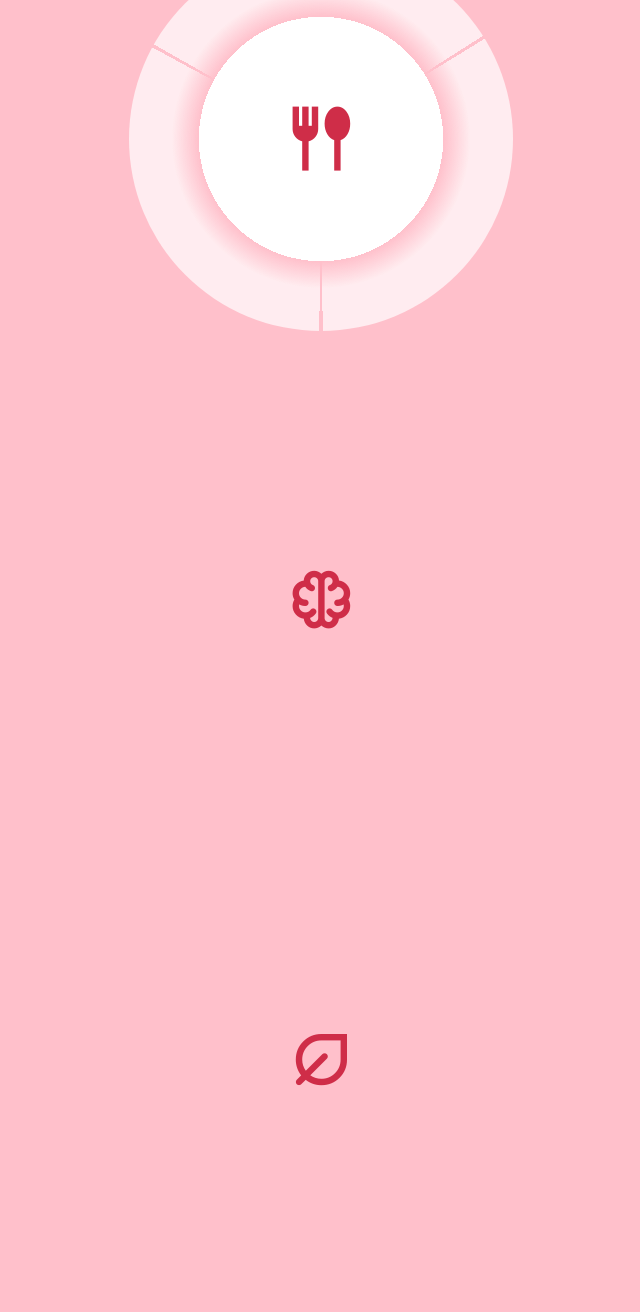
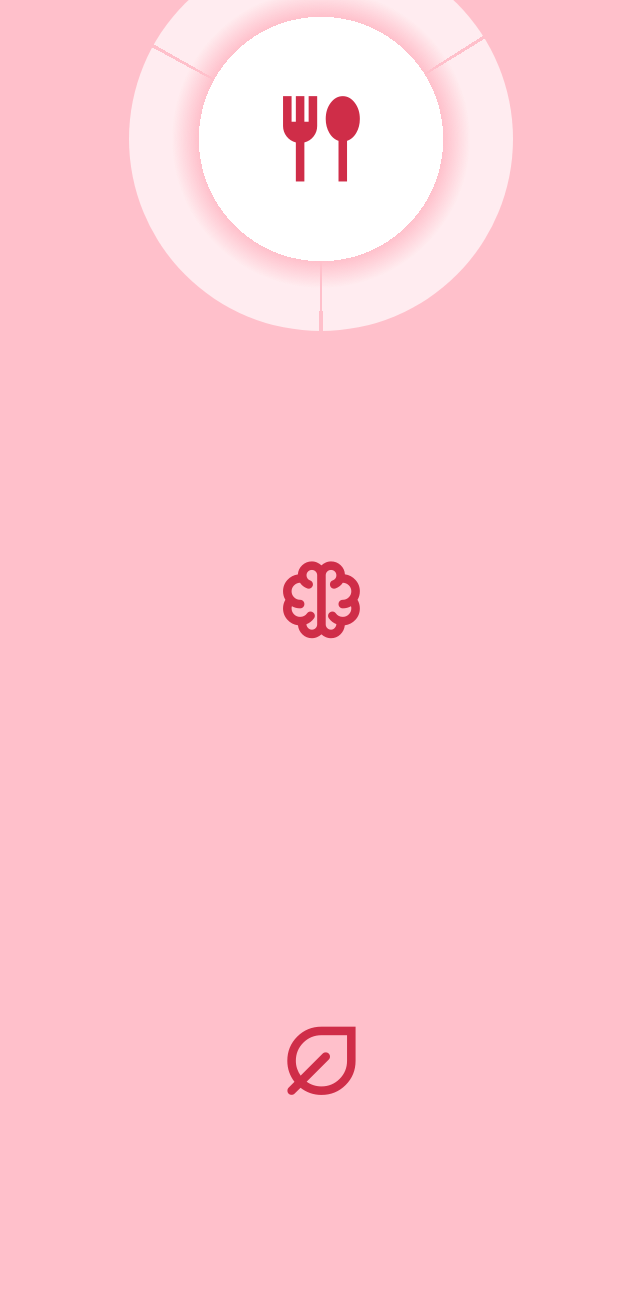
Before and after one commit to prairie-amelia/CareTracking, a plain HTML site: page index.html in a window 1280 px wide. Shown: the part 1033-2345 px from the top of the page, without its empty margins (349-989 px from the left). Drawn offline with nearby package versions, Linux system fonts and the light colour scheme; a web font is replaced by a local one.

Commit message:
Update index.html

```diff
--- a/index.html
+++ b/index.html
@@ -17,25 +17,25 @@
         <main>
             <section id="water">
                 <div id="water-coin" class="background">
-                    <span style="font-size:6vw" class="material-symbols-outlined">water_drop</span>
+                    <span style="font-size:8vw" class="material-symbols-outlined">water_drop</span>
                 </div>
 
             </section>
             <section id="meals">
                 <div id="meals-coin" class="background">
-                    <span style="font-size:6vw" class="material-symbols-outlined">fork_spoon</span>
+                    <span style="font-size:8vw" class="material-symbols-outlined">fork_spoon</span>
                 </div>
 
             </section>
             <section id="brain">
                 <div id="brain-coin" class="background">
-                    <span style="font-size:6vw;" class="material-symbols-outlined">neurology</span>
+                    <span style="font-size:8vw;" class="material-symbols-outlined">neurology</span>
                 </div>
 
             </section>
             <section id="outdoors">
                 <div id="outdoors-coin" class="background">
-                    <span style="font-size:6vw;" class="material-symbols-outlined">nest_eco_leaf</span>
+                    <span style="font-size:8vw;" class="material-symbols-outlined">nest_eco_leaf</span>
                 </div>
 
             </section>
```
